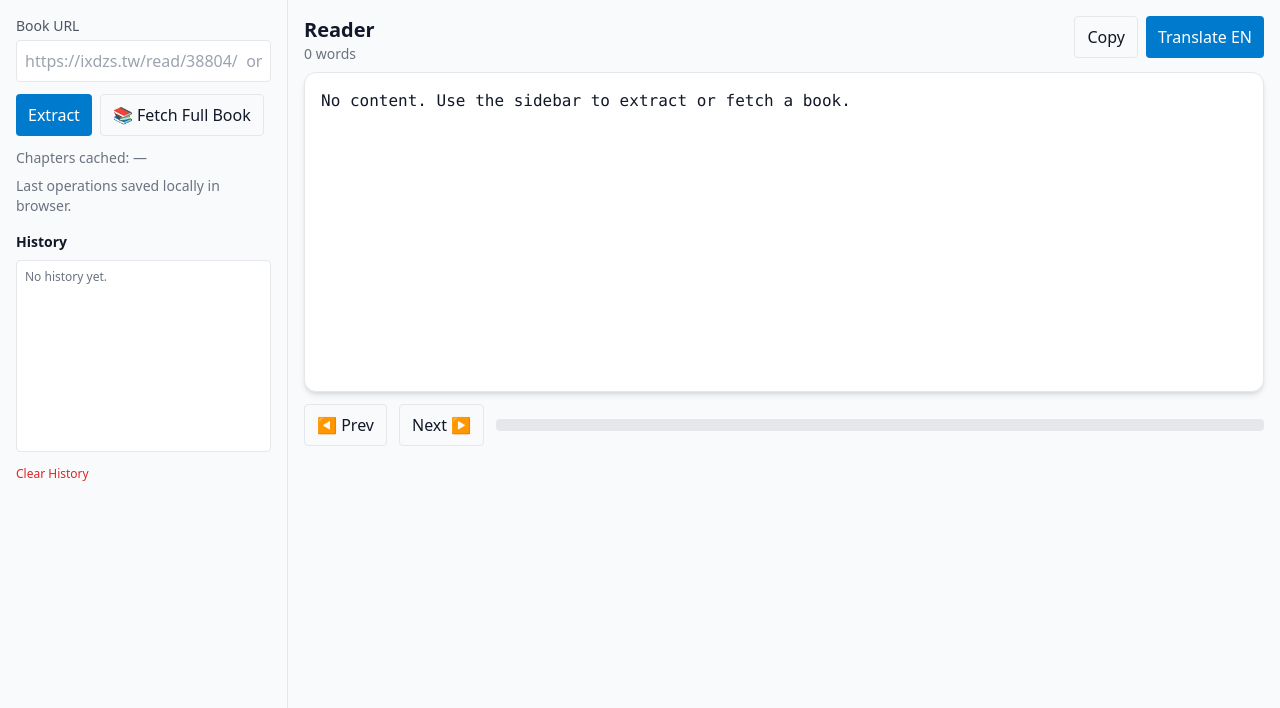
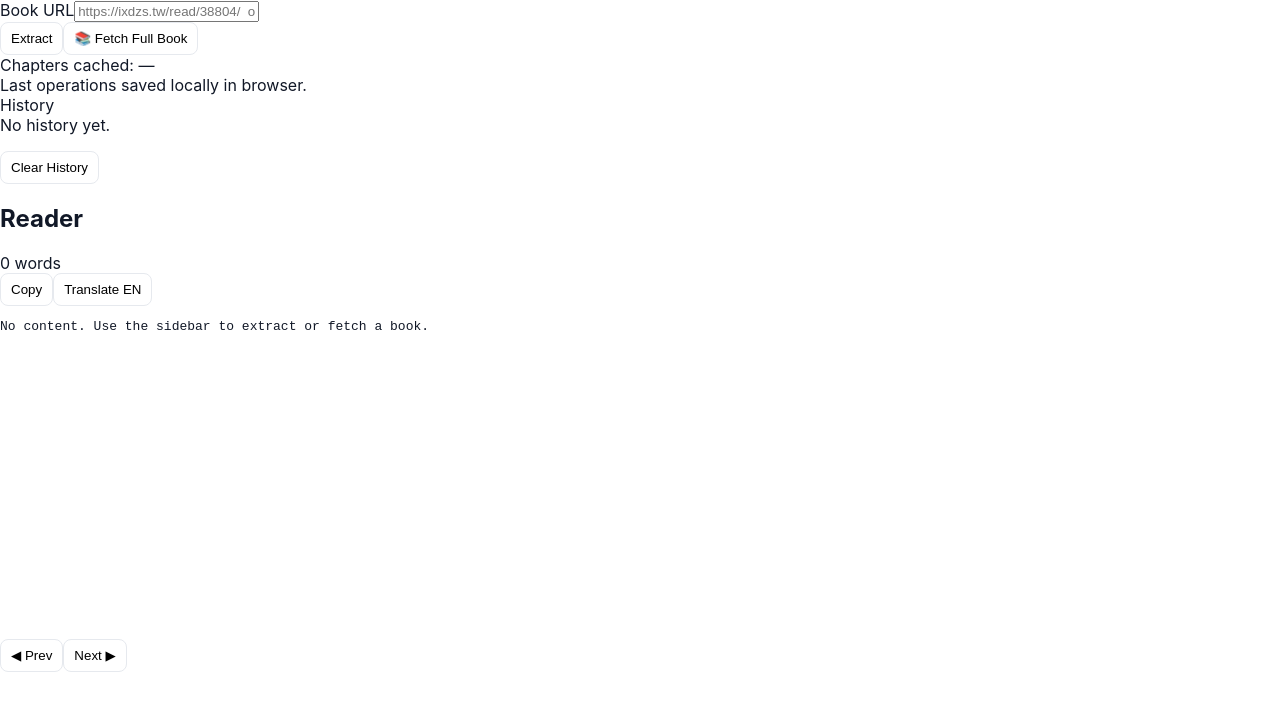
Before and after one commit to mortalgaming4u/Webnovel, a Next.js app: page / in a window 1280 px wide. Shown: the top 708 px of the page. Built offline with nearby package versions, Linux system fonts and the light colour scheme.

Commit message:
Update globals.css

```diff
--- a/styles/globals.css
+++ b/styles/globals.css
@@ -1,16 +1,22 @@
-@tailwind base;
-@tailwind components;
-@tailwind utilities;
-
-/* Custom styles */
-body {
-  @apply bg-gray-50 text-gray-900;
+:root{
+  --bg:#ffffff; --bg2:#fbfbfd; --text:#111827; --muted:#6b7280; --primary:#0078d4; --border:#e6e9ee;
 }
-
-.reader-box {
-  @apply bg-white shadow-md rounded-xl p-4 border border-gray-200;
-}
-
-.sidebar {
-  @apply bg-gray-100 border-r border-gray-200 h-screen overflow-y-auto;
-}
+[data-theme="dark"]{ --bg:#0b1220; --bg2:#0f1724; --text:#e6eef6; --muted:#9aa6b2; --primary:#4aa8ff; --border:#223040; }
+*{box-sizing:border-box}
+body{margin:0;font-family:Inter,system-ui,Arial,sans-serif;background:var(--bg);color:var(--text)}
+.app{display:grid;grid-template-columns:280px 1fr;min-height:100vh;gap:12px;padding:12px}
+.card{background:var(--bg2);border:1px solid var(--border);border-radius:12px;padding:14px}
+.sidebar{padding:14px}
+.brand{font-weight:700;font-size:18px;margin-bottom:12px}
+.small{font-size:13px;color:var(--muted)}
+input[type="text"]{width:100%;padding:10px;border-radius:8px;border:1px solid var(--border);background:var(--bg);color:var(--text)}
+.toolbar{display:flex;gap:8px;margin-top:10px}
+button{padding:8px 10px;border-radius:8px;border:1px solid var(--border);background:var(--bg);cursor:pointer}
+button.primary{background:var(--primary);color:#fff;border-color:var(--primary)}
+.extract-box{height:320px;overflow:auto;border:1px solid var(--border);background:var(--bg);padding:12px;border-radius:10px;white-space:pre-wrap;line-height:1.6}
+.history-list{list-style:none;padding:0;margin:8px 0}
+.history-list li{padding:6px;border-radius:6px;cursor:pointer}
+.progress-wrap{height:10px;background:transparent;border-radius:999px;overflow:hidden;margin-top:10px;border:1px solid var(--border)}
+.progress{height:100%;width:0%;background:var(--primary);transition:width .25s ease}
+.header-row{display:flex;justify-content:space-between;align-items:center}
+@media(max-width:880px){.app{grid-template-columns:1fr}.sidebar{display:none}}
```
